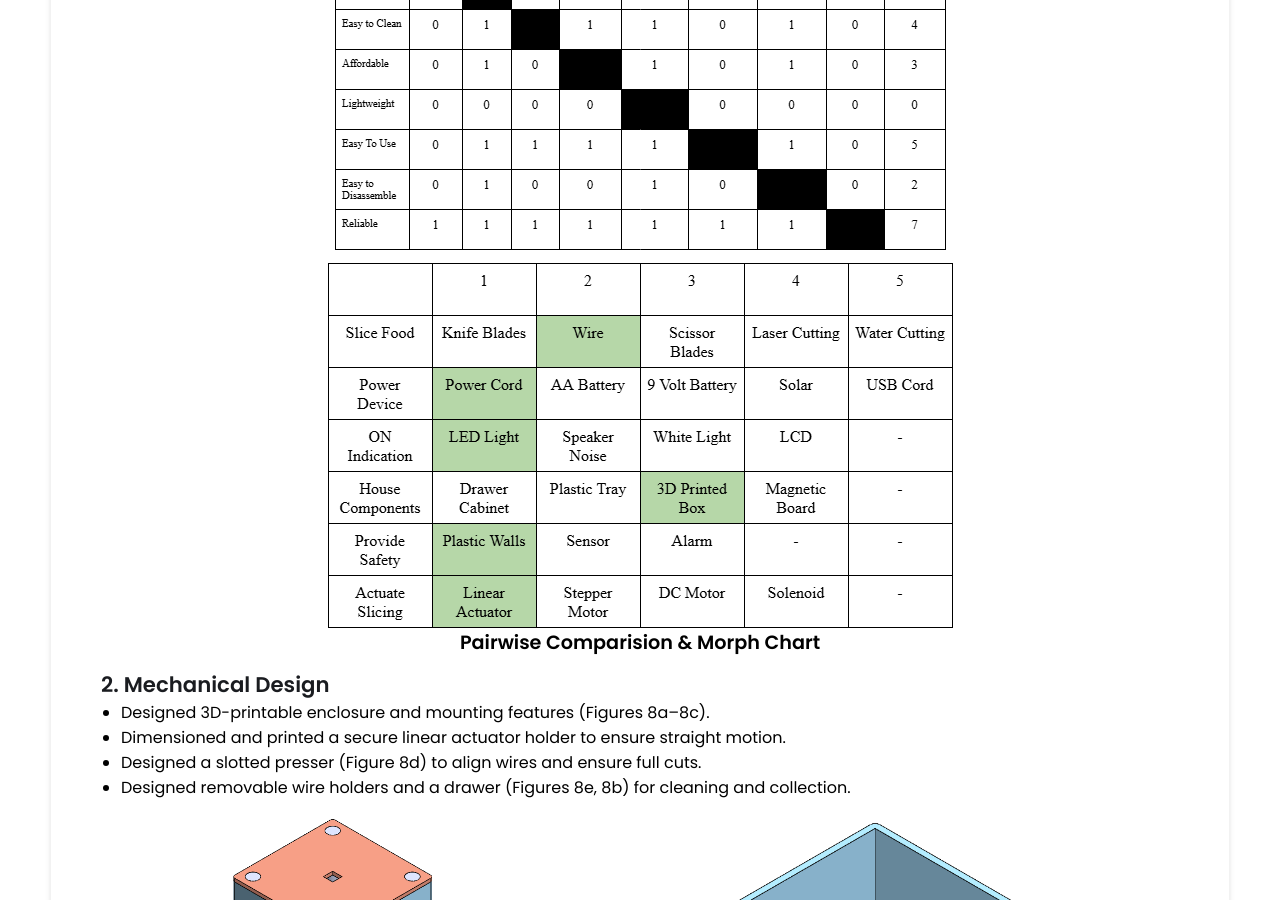
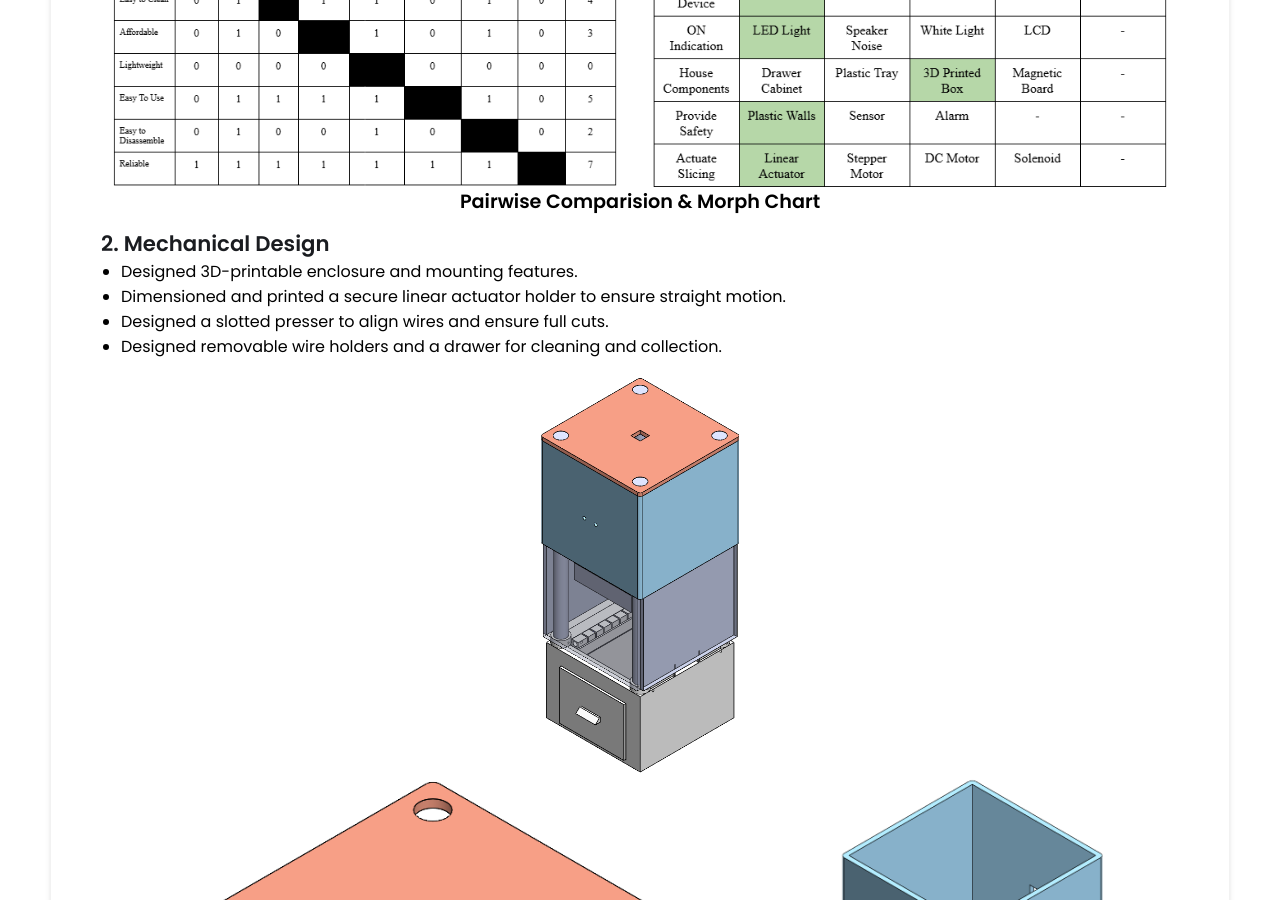
Before and after one commit to michael-vuong/michael-vuong.github.io, a Jekyll site: the page built from _projects/SureSlice/index.md, in a window 1280 px wide and 900 px high, scrolled down 1399 px. Built offline with Jekyll 4.4.1, drawn with Linux system fonts in a browser that asks for light colours.

Commit message:
Update index.md

```diff
--- a/_projects/SureSlice/index.md
+++ b/_projects/SureSlice/index.md
@@ -33,17 +33,20 @@
 ## 1. Requirements & Concept Selection
 - Defined user needs (assistive, safe, easy-to-use) and translated into objectives/metrics.
 - Used pairwise comparison and morph charts to evaluate slicing methods, actuators, and safety features. Selected wire loops for blades and a linear actuator for actuation.
-{% include image-gallery.html images="Pairwise.png, Morph.png" height="400" %}
+{% include image-gallery.html images="Pairwise.png, Morph.png" height="300" %}
 <div style="text-align:center; font-size:1.2rem; font-weight:bold; margin-bottom:12px;">
   Pairwise Comparision & Morph Chart
 </div>
 
 ## 2. Mechanical Design
-- Designed 3D-printable enclosure and mounting features (Figures 8a–8c).
+- Designed 3D-printable enclosure and mounting features.
 - Dimensioned and printed a secure linear actuator holder to ensure straight motion.
-- Designed a slotted presser (Figure 8d) to align wires and ensure full cuts.
-- Designed removable wire holders and a drawer (Figures 8e, 8b) for cleaning and collection.
-{% include image-gallery.html images="Assem.png, Top.png, Lid.png, Press.png, WireHolder.png, Drawer.png, Bottom.png" height="400" %}
+- Designed a slotted presser to align wires and ensure full cuts.
+- Designed removable wire holders and a drawer for cleaning and collection.
+{% include image-gallery.html images="Assem.png" height="400" %}
+{% include image-gallery.html images="Lid.png, Top.png" height="300" %}
+{% include image-gallery.html images="Drawer.png, Bottom.png" height="300" %}
+{% include image-gallery.html images="Press.png, WireHolder.png" height="300" %}
 <div style="text-align:center; font-size:1.2rem; font-weight:bold; margin-bottom:12px;">
   CAD Components
 </div>
@@ -70,7 +73,7 @@
 - Conducted repeatability and durability tests on wire strength and actuator performance.
 - Performed functional sensing tests across multiple foods (Table 2) and recorded slicing success rates (Figure 9).
 - Verified single-action usability and component removability for cleaning.
-{% include image-gallery.html images="Sensing.png, Success.png" height="400" %}
+{% include image-gallery.html images="Sensing.png, SuccessRate.png" height="400" %}
 <div style="text-align:center; font-size:1.2rem; font-weight:bold; margin-bottom:12px;">
   Sensing & Success Rates
 </div>
```
